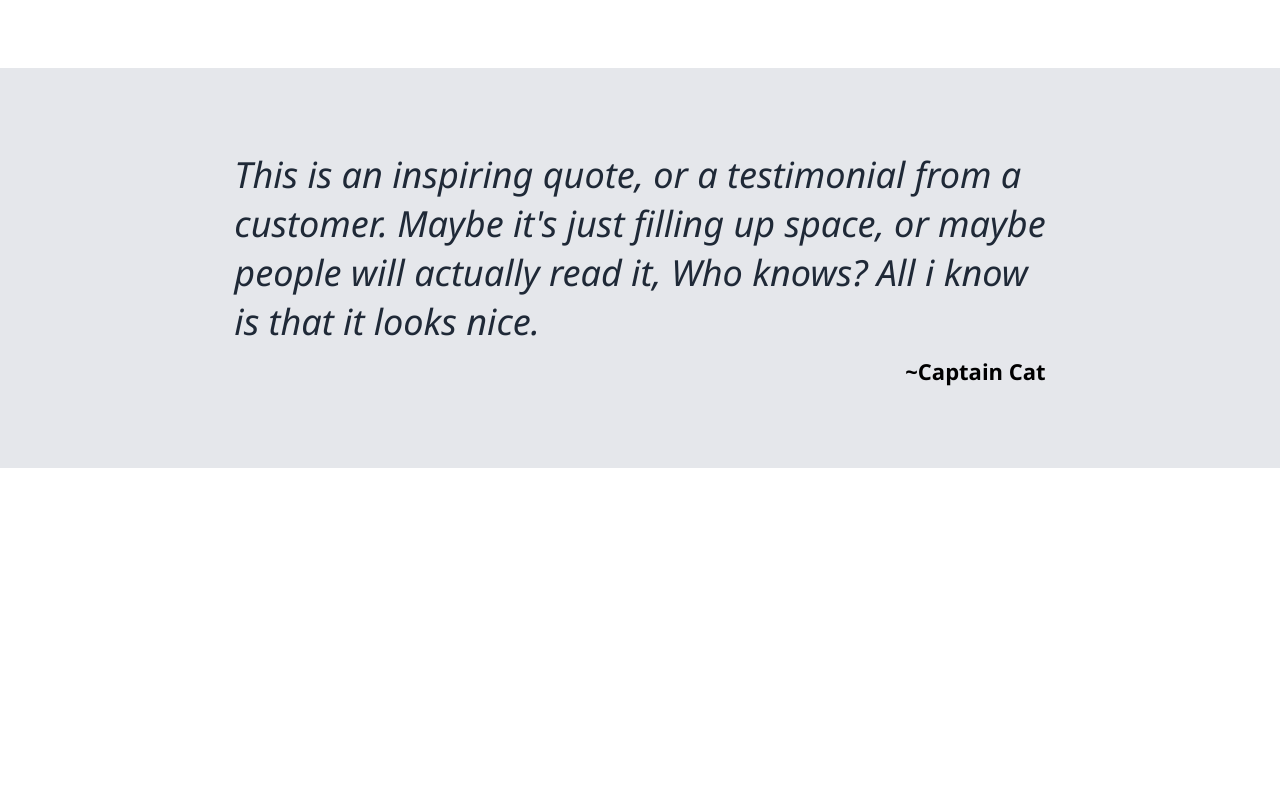
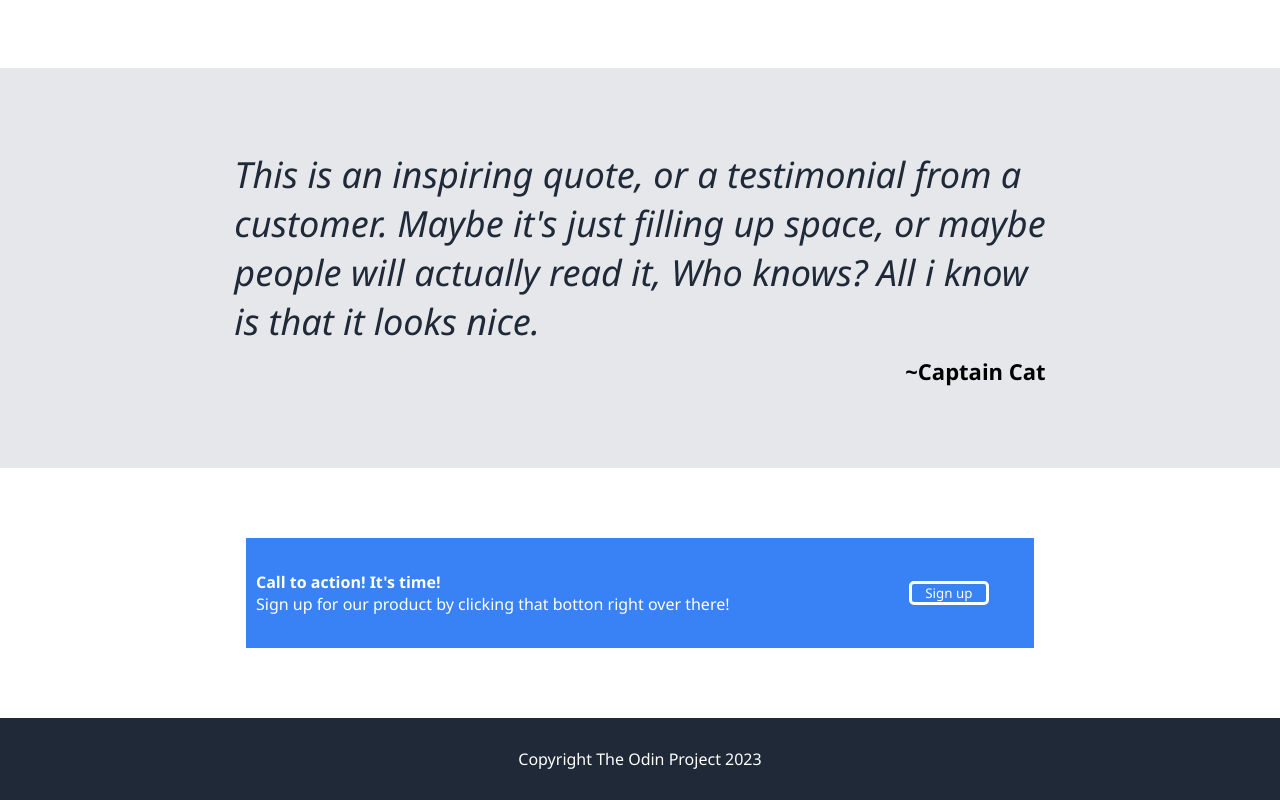
Before and after one commit to sa1ihu/landing-page, a plain HTML site: page index.html in a window 1280 px wide. Shown: the part 825-1625 px from the top of the page. Before the commit the page ends 1293 px from the top, so only its background shows below. Drawn offline with Linux system fonts and the light colour scheme.

Commit message:
all sections done, styling finishing touches

```diff
--- a/index.html
+++ b/index.html
@@ -48,6 +48,23 @@
     <div class="section-three">
         <div class="quotebox"><p class="quote">This is an inspiring quote, or a testimonial from a <br> customer. Maybe it's just filling up space, or maybe <br> people will actually read it, Who knows? All i know <br> is that it looks nice.<p class="author">~Captain Cat</p></div>
     </div>
+    <div class="section-four">
+        <div class="action-box">
+            <div class="action-right">
+                 <p style="font-weight: bolder;">Call to action! It's time!</p>
+                 <p>Sign up for our product by clicking that botton right over there!</p>
+            </div>
+            <div class="action-left">
+                <button class="action-button">
+                    Sign up
+                </button>
+            </div>
+
+        </div>
+    </div>
+    <div class="footer">
+        <p>Copyright The Odin Project 2023</p>
+    </div>
 
 </body>
 </html>
--- a/style.css
+++ b/style.css
@@ -84,7 +84,7 @@ img{
 
 }
 
-button{
+.btn{
     margin-top: 10px;
     background-color: #3882f6;
     color: white;
@@ -150,6 +150,7 @@ h2{
     /* padding-top: 100px; */
     margin: 100px;
 
+
 }
 
 .quote{
@@ -165,3 +166,53 @@ h2{
     text-align: right;
     padding: 10px 0px 0px 20px;
 }
+
+.section-four{
+    /* max-height: 400px; */
+    display: flex;
+    justify-content: center;
+    align-items: center;
+    min-height: 250px;
+}
+
+.action-box{
+    display: flex;
+    background-color: #3882f6;
+    margin: 60px;
+    justify-content: center;
+    align-items: center;
+    padding: 10px 10px 10px 10px;
+    width: 60%;
+    height: 90px;
+}
+
+.action-right{
+
+    width: 85%;
+    color: white;
+    font-size: 16px;
+}
+
+
+.action-left{
+    width: 15%;
+}
+
+.action-button{
+    color: white;
+    background-color: #3882f6;
+    border: 3px solid white;
+    width: 80px;
+
+    border-radius: 5px;
+}
+
+
+.footer{
+    color: white;
+    background-color: #1f2937;
+    padding: 30px;
+    display: flex;
+    justify-content: center;
+    align-items: center;
+}
```
